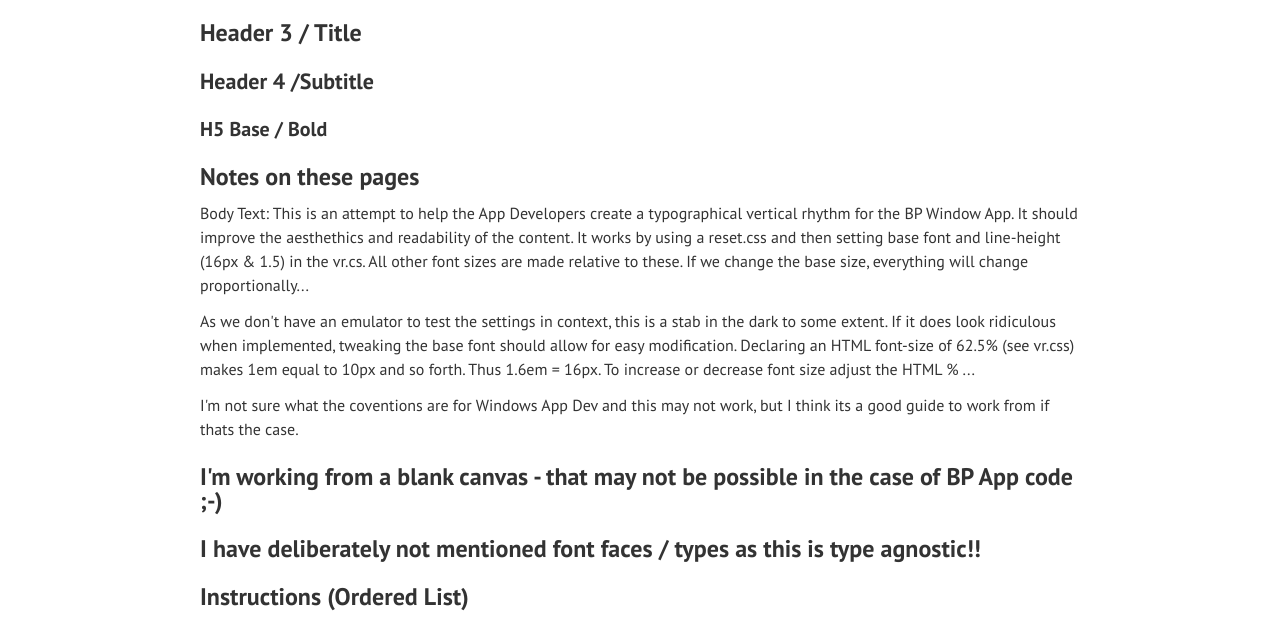
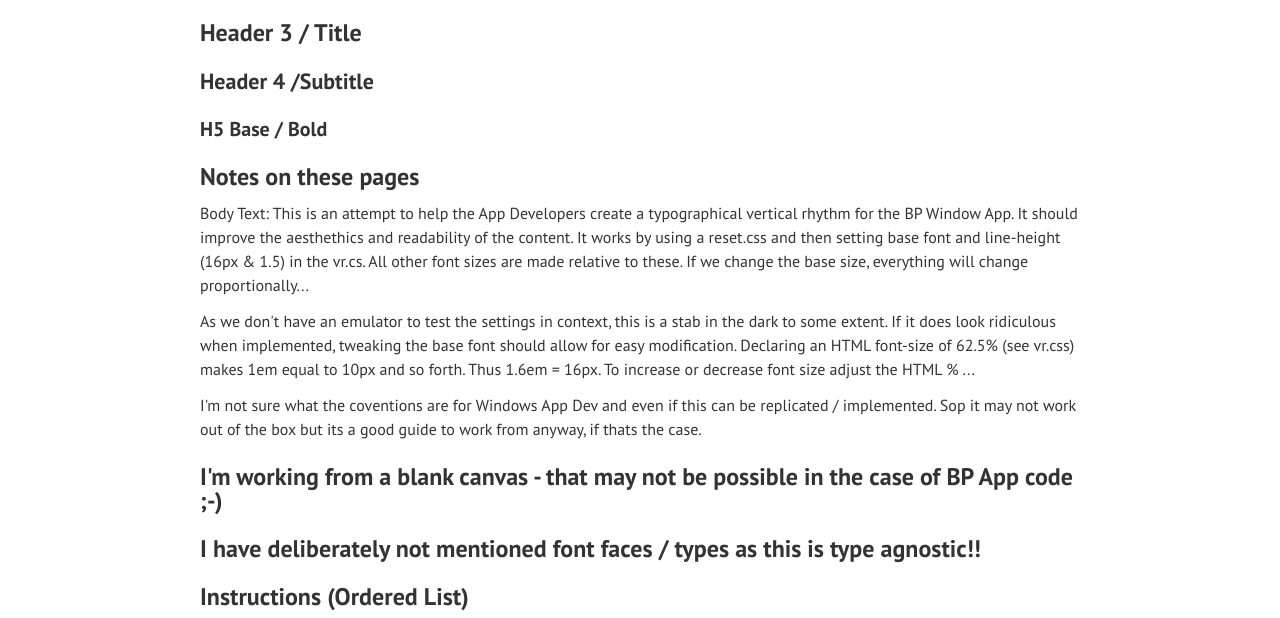
Before and after one commit to moconnor-bmj/BPAppTypography, a plain HTML site: page type.html in a window 1280 px wide. Shown: the part 143-761 px from the top of the page. Drawn offline with nearby package versions, Linux system fonts and the light colour scheme.

Commit message:
Text edits

```diff
--- a/type.html
+++ b/type.html
@@ -34,7 +34,7 @@
         If it does look ridiculous when implemented, tweaking the base font should allow for easy modification.
         Declaring an HTML font-size of 62.5% (see vr.css) makes 1em equal to 10px and so forth. Thus 1.6em = 16px. To increase or decrease font size adjust the HTML % ...</p>
 
-        <p>I'm not sure what the coventions are for Windows App Dev and this may not work, but I think its a good guide to work from if thats the case.</p>
+        <p>I'm not sure what the coventions are for Windows App Dev and even if this can be replicated / implemented. Sop it may not work out of the box but its a good guide to work from anyway, if thats the case.</p>
         <h3>I'm working from a blank canvas - that may not be possible in the case of BP App code ;-)</h3>
         <h3>I have deliberately not mentioned font faces / types as this is type agnostic!!</h3>
 
```
